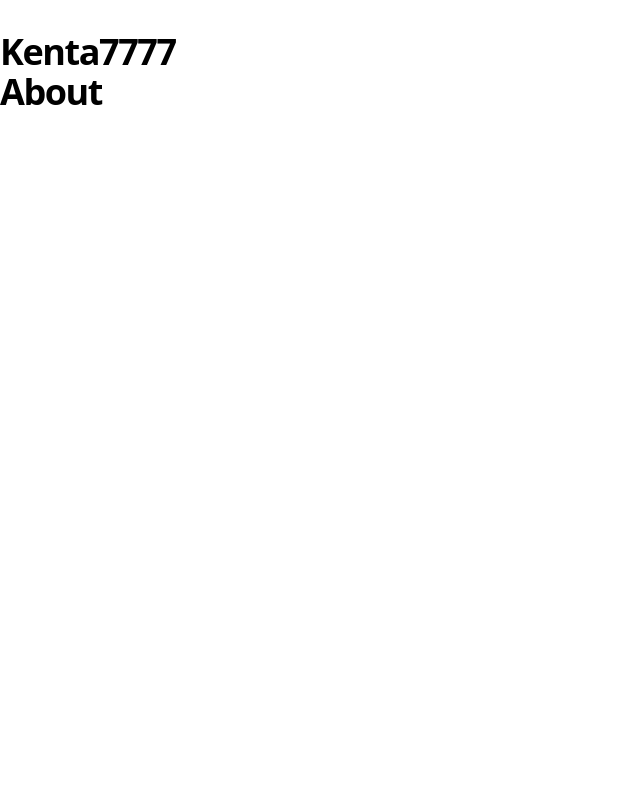
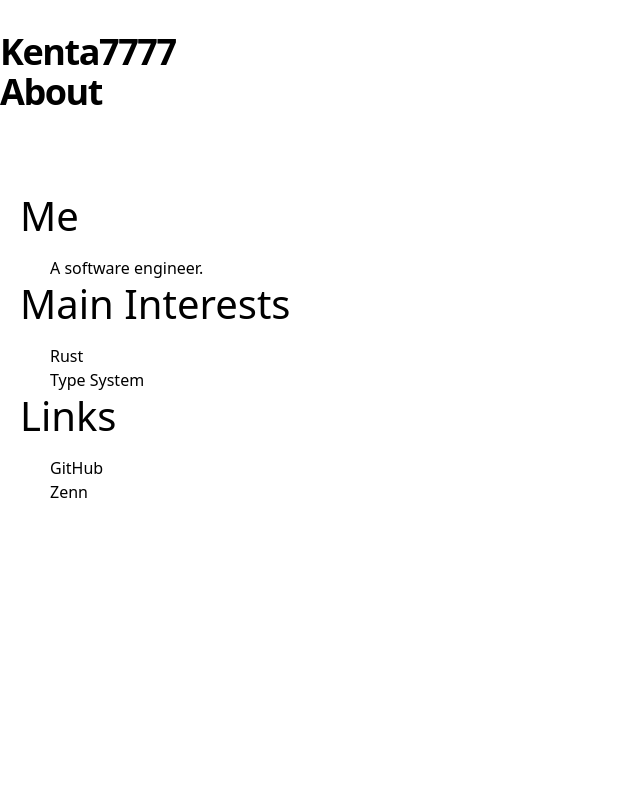
Before and after one commit to kenta7777/my-blog, a Next.js app: page /about in a window 1280 px wide. Shown: the top 800 px of the page, without its empty margins (0-640 px from the left). Built offline with nearby package versions, Linux system fonts and the light colour scheme.

Commit message:
fix about page

```diff
--- /dev/null
+++ b/app/about/page.css
@@ -0,0 +1,3 @@
+.content-box {
+    margin-left: 30px;
+}
--- a/app/about/page.tsx
+++ b/app/about/page.tsx
@@ -1,16 +1,44 @@
 'use client';
 
 import React from "react";
+import Container from "../../components/container";
 import Header from "../../components/header";
 import Layout from "../../components/layout";
+import './page.css';
 
 export default function About() {
+  const links = [
+    {name: "GitHub", url: "https://github.com/kenta7777"},
+    {name: "Zenn", url: "https://zenn.dev/hasken3765"}
+  ];
   return (
     <Layout>
       <Header children={<h2>About</h2>} />
-      {
-        <></>
-      }
+      <Container>
+        <h2 className="mb-4 text-4xl lg:text-5xl leading-tight">Me</h2>
+          <div className="content-box">
+            A software engineer.
+          </div>
+        <h2 className="mb-4 text-4xl lg:text-5xl leading-tight">Main Interests</h2>
+          <div className="content-box">
+            <ul>
+              <li>Rust</li>
+              <li>Type System</li>
+            </ul>
+          </div>
+          <h2 className="mb-4 text-4xl lg:text-5xl leading-tight">Links</h2>
+            <div className="content-box">
+              <ul>
+                {links.map((link, index) =>
+                  <li key={index}>
+                    <div>
+                      <a className="hover:underline" rel="noreferrer" target="_blank" href={link.url}>{link.name}</a>
+                    </div>
+                  </li>
+                )}
+              </ul>
+            </div>
+      </Container>
     </Layout>
   );
 }
```
